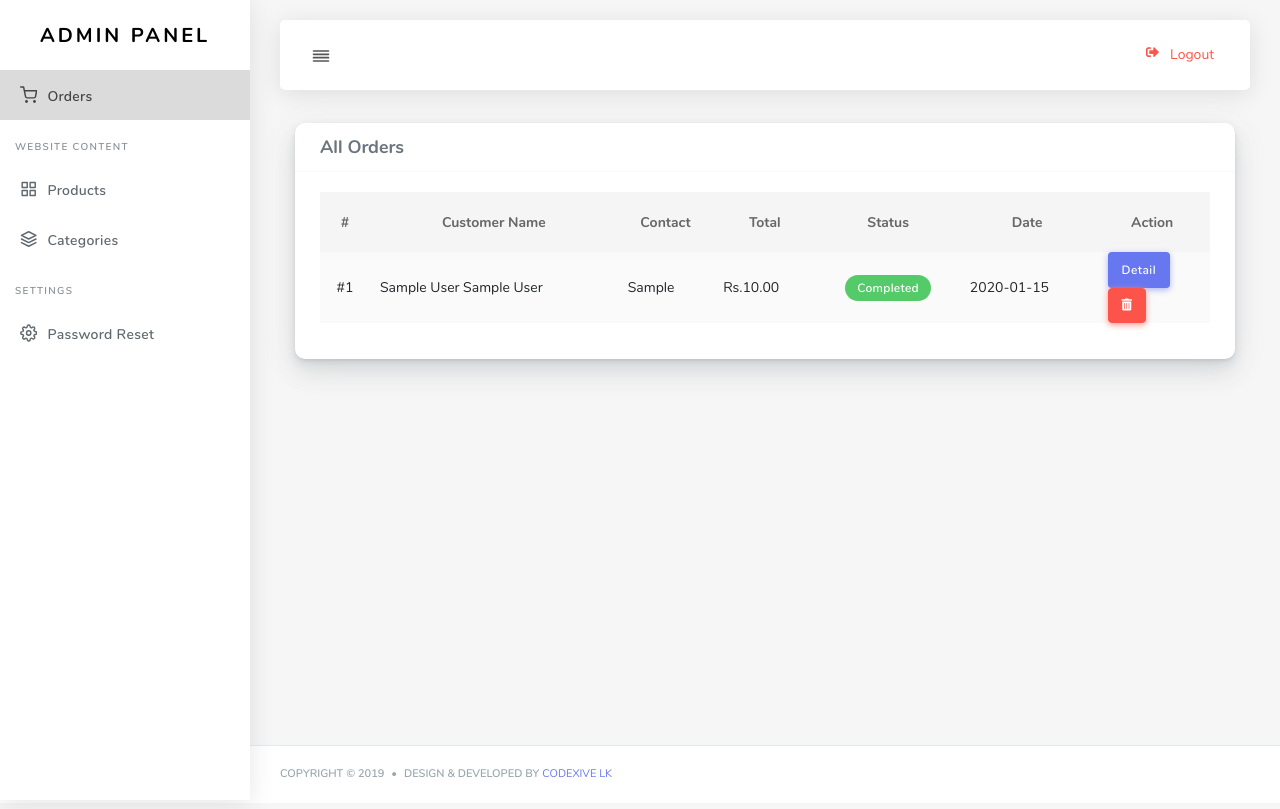
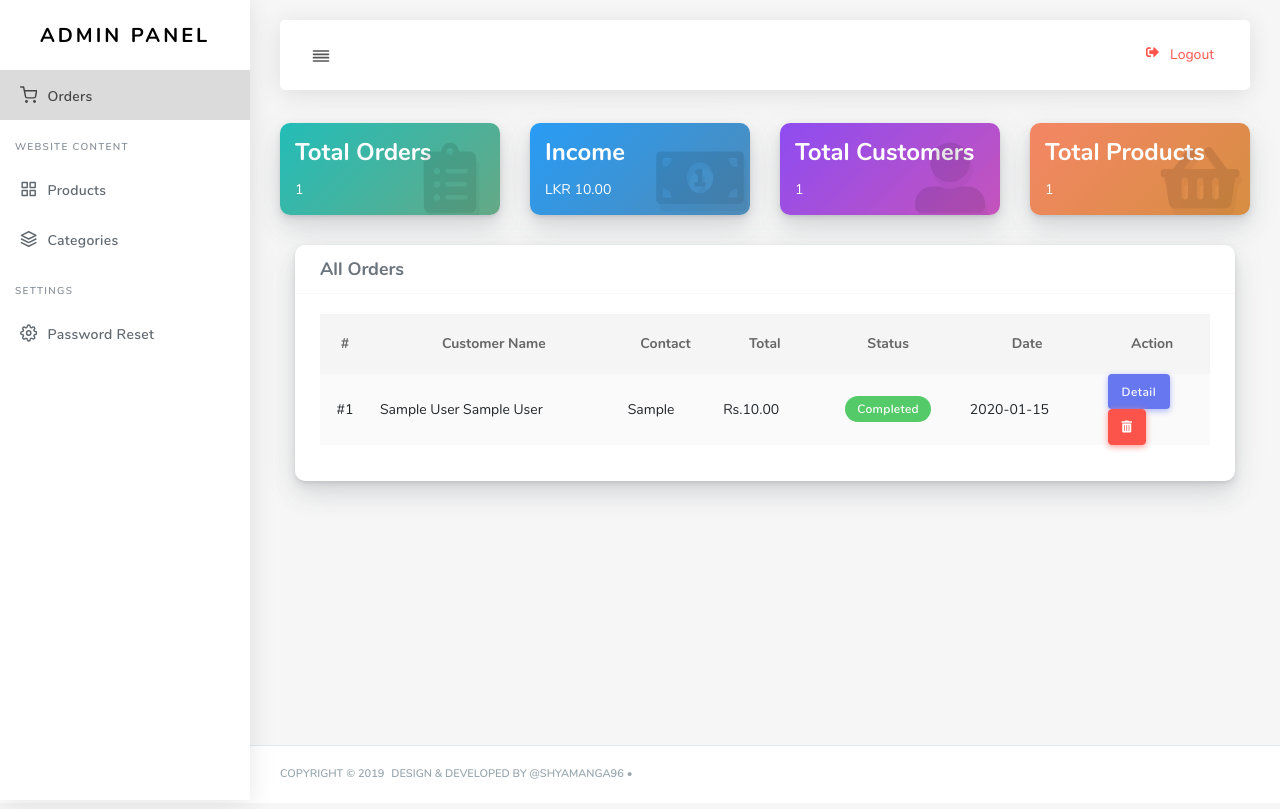
Before and after one commit to shyamanga96/bumbele-bee, a CodeIgniter app: page /bumble-bee/index.php/admin/orders in a window 1280 px wide. Run offline with CodeIgniter, Linux system fonts and the light colour scheme; the visitor is signed in with stand-in values (Sample User, id 1); tables that the repository leaves empty or names only in its code hold one stand-in row (values such as "Sample post"); data that the repository does not hold is empty; some libraries are stand-ins or nearby versions.

Commit message:
Add reports

```diff
--- a/application/controllers/Admin.php
+++ b/application/controllers/Admin.php
@@ -25,6 +25,13 @@ class Admin extends CI_Controller {
 		}
 
 		$data['orders'] = $orders;
+
+		$data['total_sales'] = $this->Admin_model->getOrderCount();
+		$data['total_income'] = $this->Admin_model->getOrdersTotalSum();
+		$data['total_customers'] = $this->Admin_model->totalCustomersCount();
+		$data['total_products'] = $this->Admin_model->totalProductsCount();
+
+		// print_r($data);die();
 		$this->load->view('admin/orders',$data);
 	}
 
--- a/application/models/Admin_model.php
+++ b/application/models/Admin_model.php
@@ -156,32 +156,29 @@ public function editCategoryDataById($id,$data)
 }
 
 
-
-
-
-
-
-
-public function getGalleryItemsBack()
+public function getOrderCount()
 {
-  $this->db->order_by('id','DESC');
-  $query = $this->db->get('gallery');
-
-  return $query->result();
+  $query = $this->db->get('orders');
+  return $query->num_rows();
 }
 
-
-public function addGalleryImagesData($data)
+public function getOrdersTotalSum()
 {
-  $this->db->insert('gallery', $data);
-
-  return $this->db->insert_id();
+  $this->db->select_sum('total');
+  $query = $this->db->get('orders');
+  return $query->row();
 }
 
-public function deleteGalleryItemDetailsById($id)
+public function totalCustomersCount()
 {
-  $this->db->where('id', $id);
-  $this->db->delete('gallery');
+  $query = $this->db->get('customers');
+  return $query->num_rows();
+}
+
+public function totalProductsCount()
+{
+  $query = $this->db->get('products');
+  return $query->num_rows();
 }
 
 public function passwordResetData($data)
--- a/application/views/admin/orders.php
+++ b/application/views/admin/orders.php
@@ -25,13 +25,13 @@
         <section class="section">
           <div class="section-body">
 
-  <!--           <div class="row ">
+            <div class="row ">
               <div class="col-xl-3 col-lg-6">
                 <div class="card l-bg-green-dark">
                   <div class="card-statistic-3">
                     <div class="card-icon card-icon-large"><i style="font-size: 70px;" class="fa fa-clipboard-list"></i></div>
                     <div class="card-content">
-                      <h4 class="card-title">Total Sales</h4>
+                      <h4 class="card-title">Total Orders</h4>
                       <span><?php echo $total_sales;  ?></span>
                     </div>
                   </div>
@@ -43,7 +43,7 @@
                     <div class="card-icon card-icon-large"><i style="font-size: 70px;" class="fa fa-money-bill-alt"></i></div>
                     <div class="card-content">
                       <h4 class="card-title">Income</h4>
-                      <span>LKR <?php echo $total_income;  ?></span>
+                      <span>LKR <?php echo number_format($total_income->total,2);  ?></span>
                     </div>
                   </div>
                 </div>
@@ -51,10 +51,10 @@
               <div class="col-xl-3 col-lg-6">
                 <div class="card l-bg-purple-dark">
                   <div class="card-statistic-3">
-                    <div class="card-icon card-icon-large"><i style="font-size: 70px;" class="fa fa-calendar-alt"></i></div>
+                    <div class="card-icon card-icon-large"><i style="font-size: 70px;" class="fa fa-user-alt"></i></div>
                     <div class="card-content">
-                      <h4 class="card-title">Total Members</h4>
-                      <span><?php echo $total_members;  ?></span>
+                      <h4 class="card-title">Total Customers</h4>
+                      <span><?php echo $total_customers;  ?></span>
                     </div>
                   </div>
                 </div>
@@ -62,15 +62,15 @@
               <div class="col-xl-3 col-lg-6">
                 <div class="card l-bg-orange-dark">
                   <div class="card-statistic-3">
-                    <div class="card-icon card-icon-large"><i style="font-size: 70px;" class="fa fa-briefcase"></i></div>
+                    <div class="card-icon card-icon-large"><i style="font-size: 70px;" class="fa fa-shopping-basket"></i></div>
                     <div class="card-content">
-                      <h4 class="card-title">Total Events</h4>
-                      <span><?php echo $total_events;  ?></span>
+                      <h4 class="card-title">Total Products</h4>
+                      <span><?php echo $total_products;  ?></span>
                     </div>
                   </div>
                 </div>
               </div>
-            </div> -->
+            </div>
             <!-- Items 2 -->
 
             <div class="row">
@@ -140,7 +140,7 @@
     </div>
     <footer class="main-footer">
       <div class="footer-left">
-        Copyright &copy; 2019 <div class="bullet"></div> Design & Developed By <a href="https://www.codexivelk.com/">Codexive LK</a>
+        Copyright &copy; 2019 <div class="bullet">Design & Developed By @shyamanga96
         </div>
         <div class="footer-right">
         </div>
@@ -180,9 +180,7 @@
 
 <script type="text/javascript">
   $('#all_v').DataTable({
-    "columnDefs": [
-      { "sortable": false, "targets": [0, 1,2,3,4,5] }
-      ]
+   "ordering": false
  });
 </script>
 
```
Lines whose indentation alone changed are shown as unchanged.
